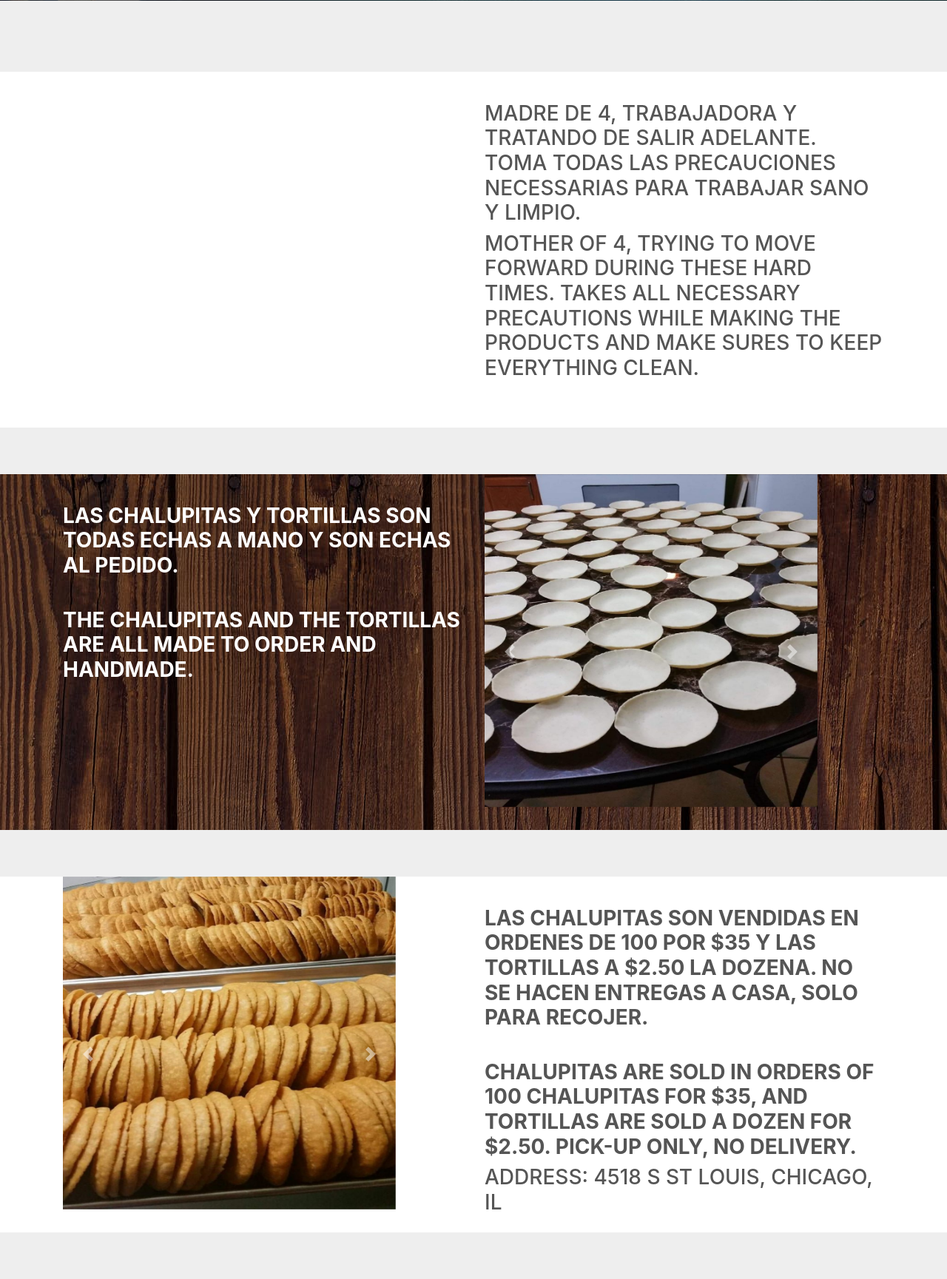
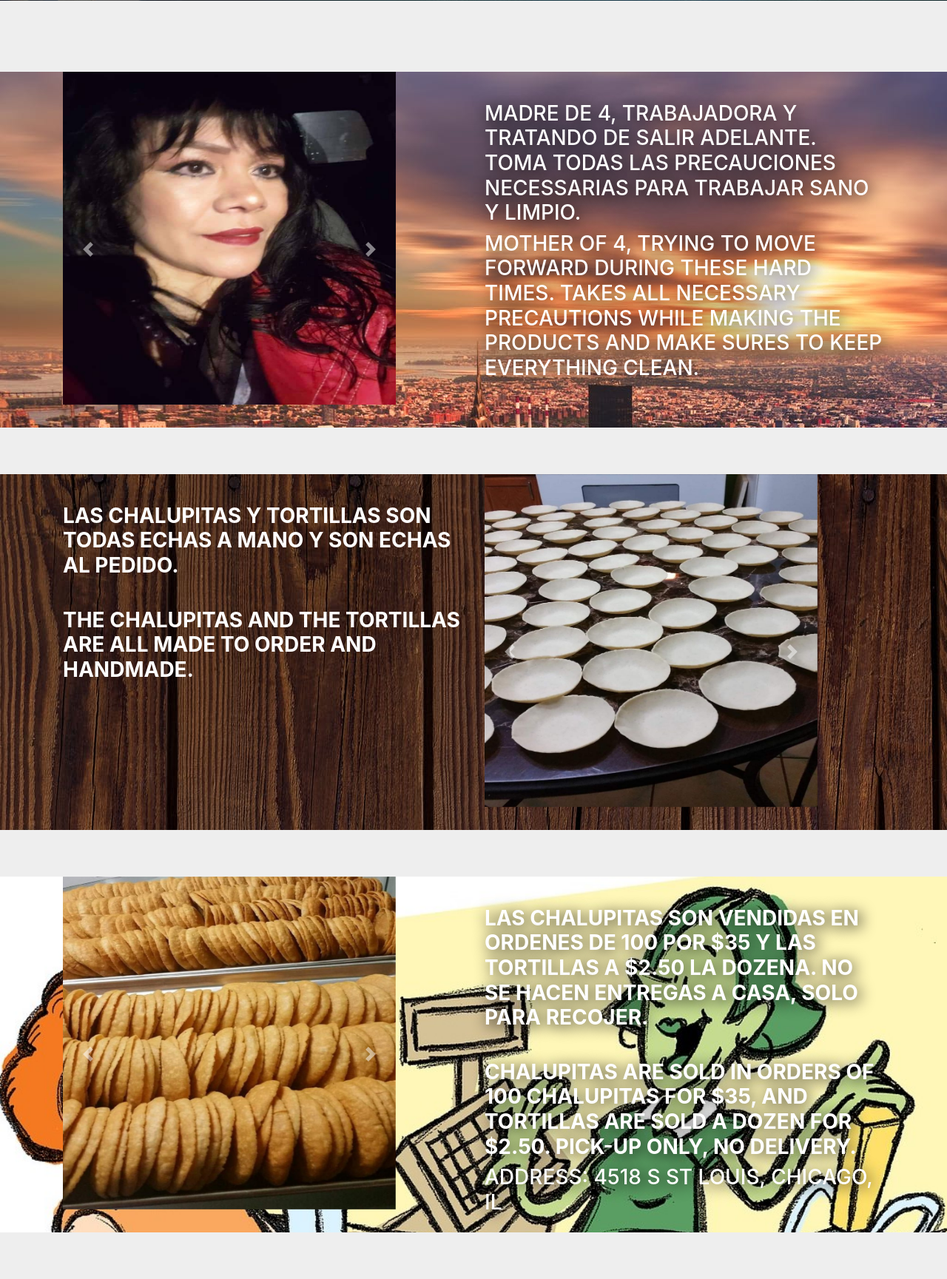
Before and after one commit to jacastro023/chalupitas2, a PHP site: page / in a window 1280 px wide. Shown: the part 642-2371 px from the top of the page at 74% size. Run offline with PHP 8.4, Linux system fonts and the light colour scheme.

Commit message:
changed backgrounds

```diff
--- a/assets/css/main.css
+++ b/assets/css/main.css
@@ -4140,6 +4140,13 @@
 .background1{
 	background-image: url(../../images/wood.jpeg);
 }
+.background3{
+	background-image: url(../../images/background3.jpg);
+}
+.background4{
+	background-image: url(../../images/background4.jpg);
+	background-size: cover;
+}
 .table2{
 	background-image: url(../../images/table2.jpg);
 }
--- a/index.html
+++ b/index.html
@@ -45,7 +45,7 @@
 
 	<!-- One -->
 	<section id="one" class="wrapper style1">
-		<div style="background-color: white;">
+		<div class="background3">
 			<div class="clearfix" style="margin-bottom: 64px;">
 				<div class="container">
 					<div class="row">
@@ -53,11 +53,11 @@
 							<div class="center1">
 								<div id="carouselExampleInterval" class="carousel slide" data-ride="carousel">
 									<div class="carousel-inner">
-										<!-- <div class="carousel-item active" data-interval="3000">
+										<div class="carousel-item active" data-interval="3000">
+											<img src="images/luisa2.jpg" class="pictures" alt="..." />
+										</div>
+										<div class="carousel-item" data-interval="3000">
 											<img src="images/luisa.jpg" class="pictures" alt="..." />
-										</div> -->
-										<div class="carousel-item" data-interval="3000">
-											<img src="images/luisa2.jpg" class="pictures" alt="..." />
 										</div>
 										<div class="carousel-item" data-interval="3000">
 											<img src="images/luisa3.jpg" class="pictures" alt="..." />
@@ -80,9 +80,9 @@
 							</div>
 						</div>
 						<div class="col">
-							<h3 style="margin-top: 40px;">Madre de 4, trabajadora y tratando de salir adelante. Toma
+							<h3 style="margin-top: 40px; color: white; text-shadow: 3px 3px 20px black;">Madre de 4, trabajadora y tratando de salir adelante. Toma
 								todas las precauciones necessarias para trabajar sano y limpio.</h3>
-							<h3>Mother of 4, trying to move forward during these hard times. Takes all necessary
+							<h3 style="color:white; text-shadow: 3px 3px 20px black;">Mother of 4, trying to move forward during these hard times. Takes all necessary
 								precautions while making the products and make sures to keep everything clean.</h3>
 						</div>
 					</div>
@@ -147,7 +147,7 @@
 				</div>
 			</div>
 		</div>
-		<div style="background-color: white;">
+		<div class="background4">
 			<div class="clearfix">
 				<div class="container">
 					<div class="row">
@@ -188,14 +188,17 @@
 							</div>
 						</div>
 						<div class="col">
-							<h3 style="margin-bottom: 40px; margin-top: 40px;"><b>Las chalupitas son vendidas en ordenes
+							<h3 style="margin-bottom: 40px; margin-top: 40px;"><b style="color: white;
+								text-shadow: 3px 3px 20px black;">Las chalupitas son vendidas en ordenes
 									de 100 por $35 y las tortillas a $2.50 la dozena. No se hacen entregas a casa, solo
 									para recojer.</b></h3>
-							<h3><b>Chalupitas are sold in orders of 100 chalupitas for $35, and Tortillas are sold a
+							<h3><b style="color: white;
+								text-shadow: 3px 3px 20px black;">Chalupitas are sold in orders of 100 chalupitas for $35, and Tortillas are sold a
 									dozen
 									for $2.50. Pick-up only, no delivery.</b></h3>
 							<h3>
-								<Address>Address: 4518 s st louis, chicago, IL</Address>
+								<Address style="color: white;
+								text-shadow: 3px 3px 20px black;">Address: 4518 s st louis, chicago, IL</Address>
 							</h3>
 						</div>
 					</div>
```
Also changed, not shown: images/background3.jpg (added), images/background4.jpg (added), images/luisa.jpg.
